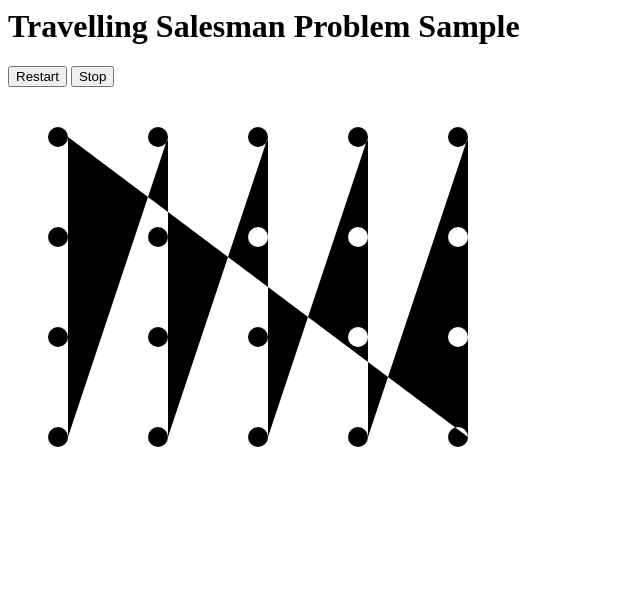
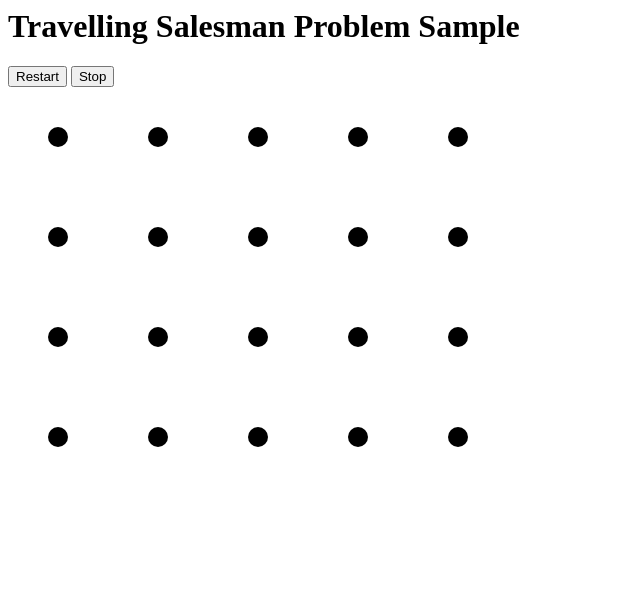
Before and after one commit to ajlopez/SimpleGA, a website: page samples/tspdistr/index.html in a window 1280 px wide. Shown: the whole page, without its empty margins (0-640 px from the left). Drawn offline with nearby package versions, Linux system fonts and the light colour scheme; no server answers.

Commit message:
Fix TSP point rendenring issue

```diff
--- a/samples/tspdistr/index.html
+++ b/samples/tspdistr/index.html
@@ -45,13 +45,13 @@ var context = canvas.getContext("2d");
 function drawPoints()
 {
     context.clearRect(0, 0, canvas.width, canvas.height);
-    context.beginPath();
     for (var k = 0; k < 5; k++)
         for (var j = 0; j < 4; j++) {
+            context.beginPath();
             context.arc(50 + 100 * k, 50 + 100 * j, 10, 0, Math.PI * 2, true);
+            context.closePath();
+            context.fill();
         }
-    context.closePath();
-    context.fill();
 }
 
 function drawValues(points, values)
```
Also changed, not shown: samples/tsphtml/index.html (+3 -3 lines), samples/tspserver/index.html (+3 -3 lines).
